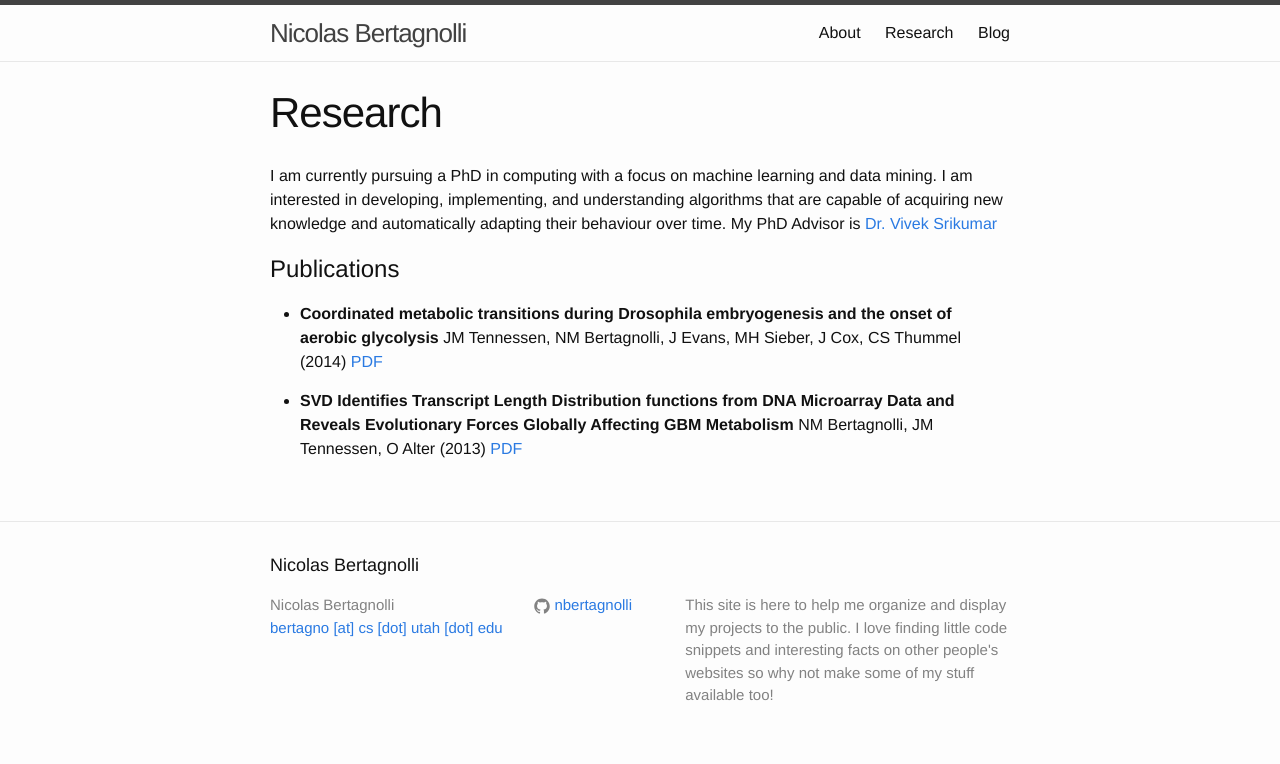
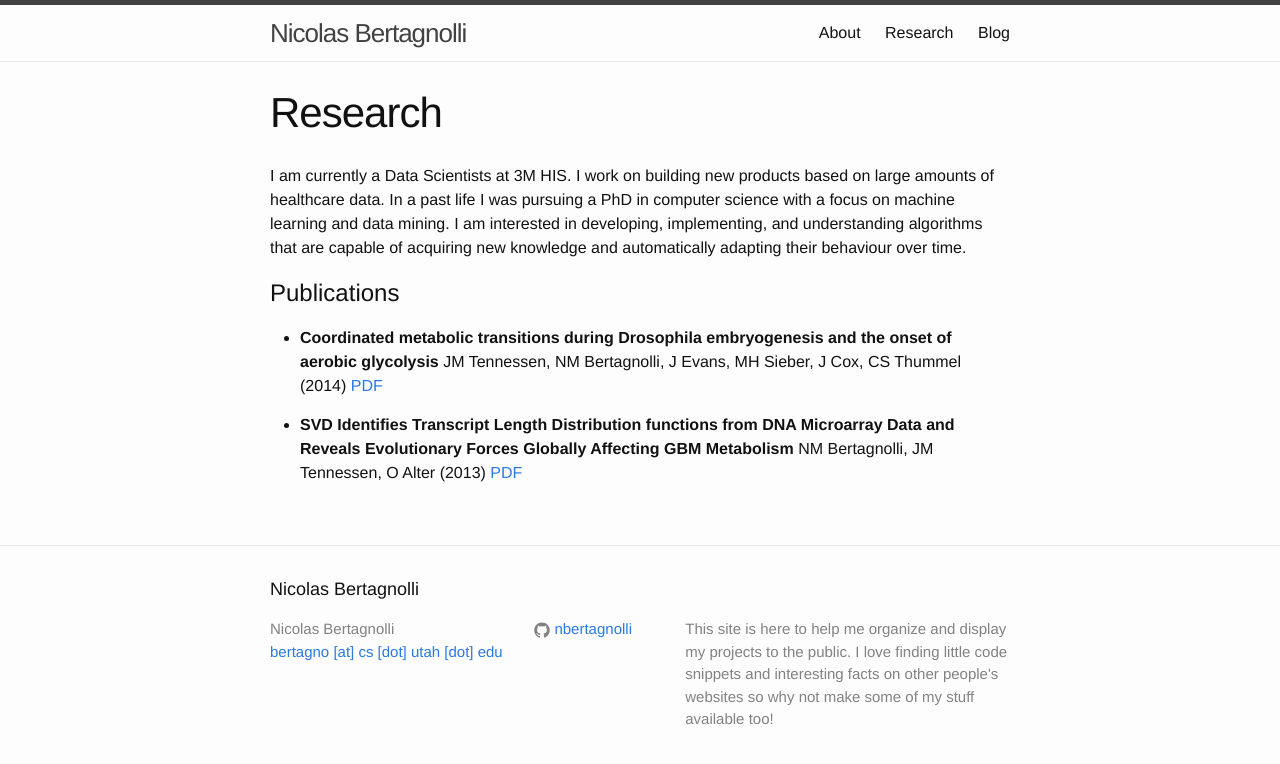
Before and after one commit to nbertagnolli/nbertagnolli.github.io, a Jekyll site: the page built from Research/index.md, in a window 1280 px wide. Shown: the top 764 px of the page. Built offline with Jekyll 4.4.1, drawn with Linux system fonts in a browser that asks for light colours.

Commit message:
Updated Research profile to reflect current research

```diff
--- a/Research/index.md
+++ b/Research/index.md
@@ -6,7 +6,9 @@ group : navigation
 ---
 
 
-I am currently pursuing a PhD in computing with a focus on machine learning and data mining.  I am interested in developing, implementing, and understanding algorithms that are capable of acquiring new knowledge and automatically adapting their behaviour over time. My PhD Advisor is <a target = "_blank" href = "http://www.svivek.com">Dr. Vivek Srikumar</a>
+I am currently a Data Scientists at 3M HIS.  I work on building new products based on large amounts of healthcare data.  In a past life I was pursuing a PhD in computer science with a focus on machine learning and data mining.  I am interested in developing, implementing, and understanding algorithms that are capable of acquiring new knowledge and automatically adapting their behaviour over time.
+
+<!-- My PhD Advisor is <a target = "_blank" href = "http://www.svivek.com">Dr. Vivek Srikumar</a> -->
 
 
 <h1> Publications </h1>
```
